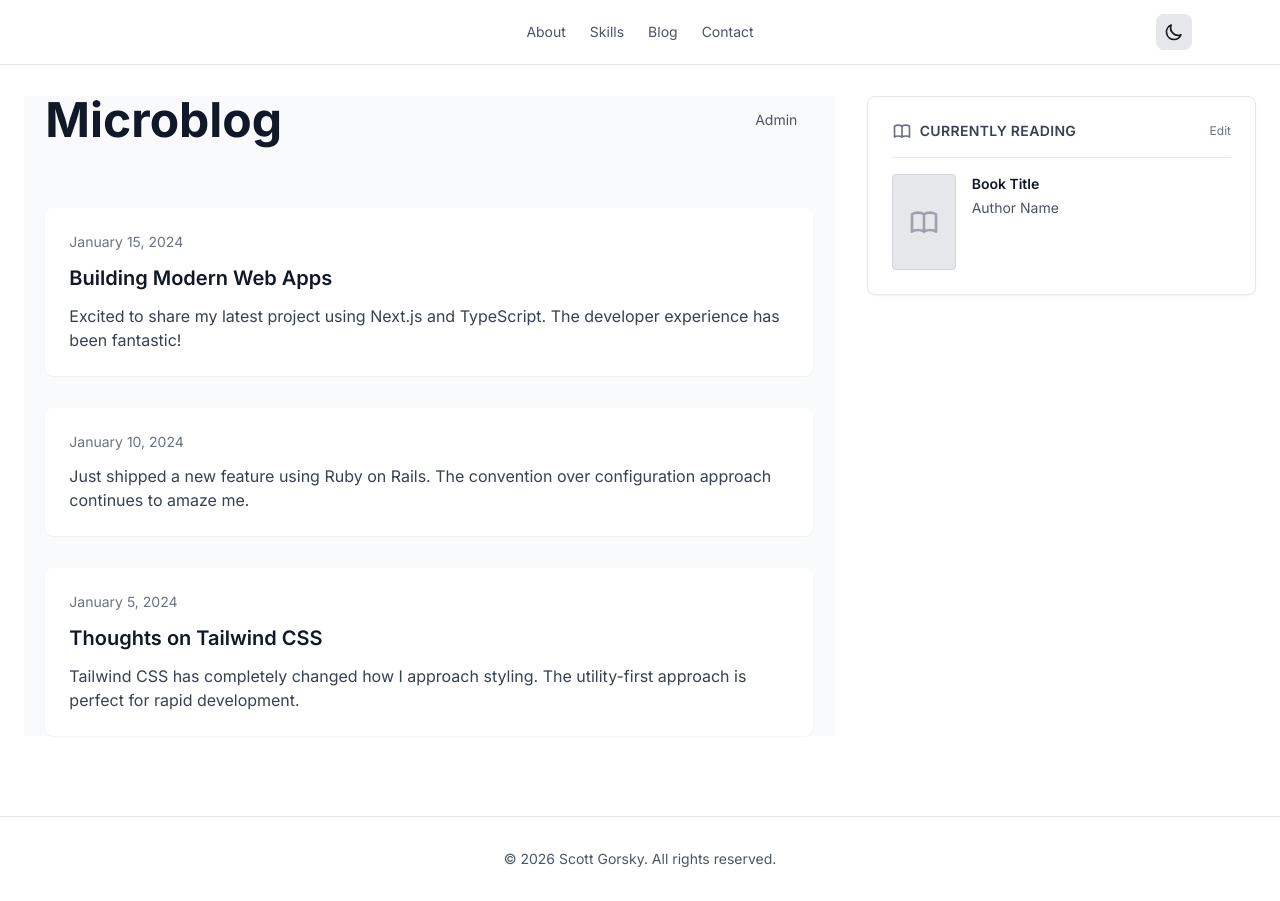
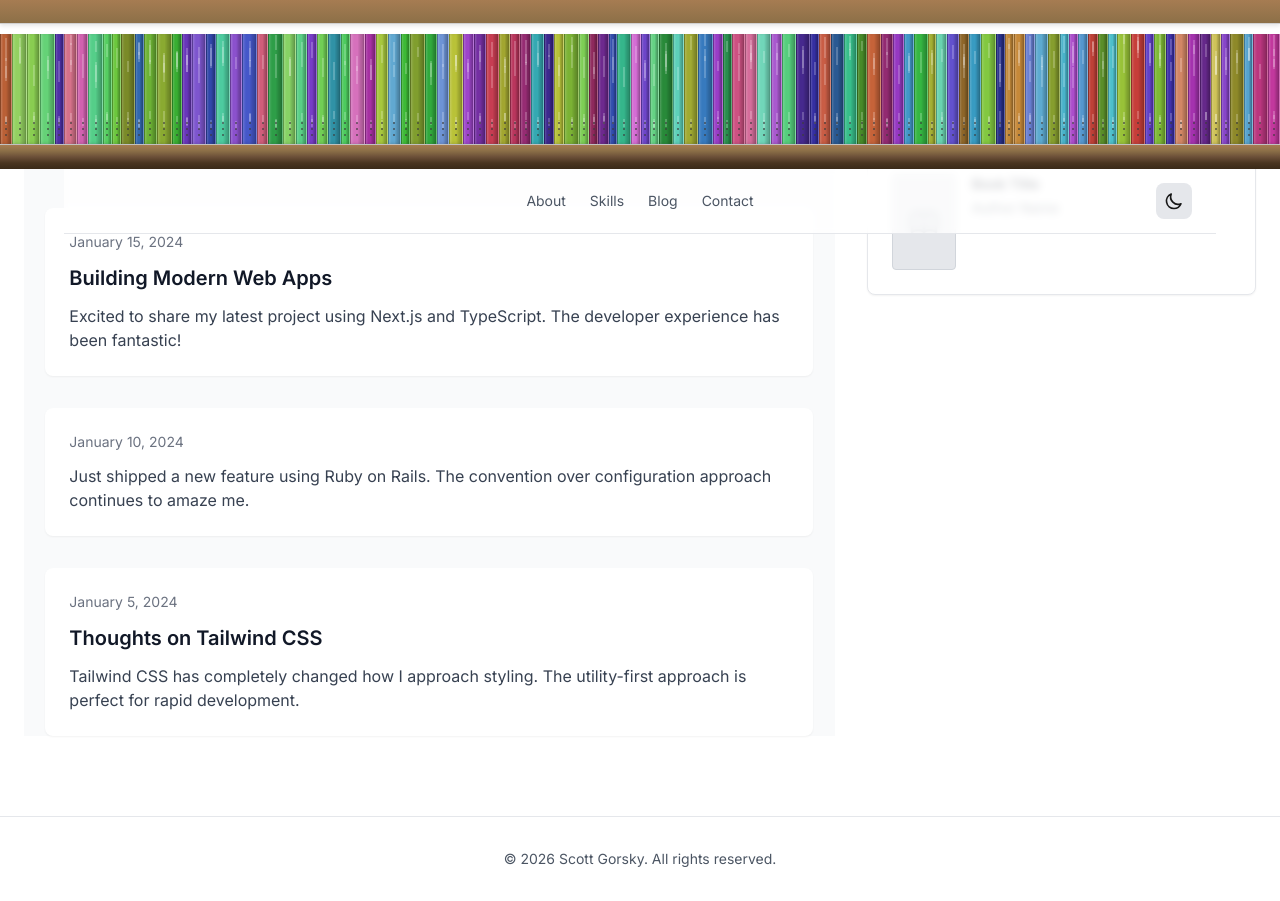
Before and after one commit to sjgorsky/personal-portfolio, a Next.js app: page /blog in a window 1280 px wide. Built offline with nearby package versions, Linux system fonts and the light colour scheme.

Commit message:
add bookshelf

```diff
--- a/app/globals.css
+++ b/app/globals.css
@@ -41,4 +41,181 @@ body {
       linear-gradient(to right, rgba(120, 120, 120, 0.15) 1px, transparent 1px),
       linear-gradient(to bottom, rgba(120, 120, 120, 0.15) 1px, transparent 1px);
   }
+
+  /* Bookshelf Header CSS Drawing */
+  .bookshelf-header {
+    position: relative;
+    width: 100%;
+    background: white;
+    overflow: hidden;
+  }
+
+  .dark .bookshelf-header {
+    background: #0a0a0a;
+  }
+
+  /* Top and bottom wooden planks */
+  .shelf-plank {
+    width: 100%;
+    height: 24px;
+    position: relative;
+  }
+
+  .shelf-plank-top {
+    background: linear-gradient(to bottom, #a67c52 0%, #8b6f47 100%);
+    box-shadow: 0 2px 4px rgba(0, 0, 0, 0.1);
+  }
+
+  .shelf-plank-bottom {
+    background: linear-gradient(to bottom,
+      #a67c52 0%,
+      #8b6f47 25%,
+      #6b4f38 50%,
+      #4a3520 75%,
+      #3a2a18 100%
+    );
+    box-shadow: 0 -2px 4px rgba(0, 0, 0, 0.1);
+  }
+
+  /* Thin gray shelf edges */
+  .shelf-edge {
+    width: 100%;
+    height: 1px;
+    background: #d0d0d0;
+  }
+
+  .dark .shelf-edge {
+    background: #404040;
+  }
+
+  .shelf-edge-top {
+    position: relative;
+    margin-top: -1px;
+  }
+
+  .shelf-edge-bottom {
+    position: relative;
+    margin-top: 0;
+    margin-bottom: 0;
+  }
+
+  /* Decorative tabs above books */
+  .shelf-tabs {
+    display: flex;
+    justify-content: space-around;
+    padding: 8px 0 4px;
+    gap: 2px;
+    background: white;
+  }
+
+  .dark .shelf-tabs {
+    background: #0a0a0a;
+  }
+
+  .shelf-tab {
+    width: 1px;
+    height: 20px;
+    background: white;
+    position: relative;
+  }
+
+  .shelf-tab::after {
+    content: '';
+    position: absolute;
+    top: -4px;
+    left: 50%;
+    transform: translateX(-50%);
+    width: 4px;
+    height: 4px;
+    border-radius: 50%;
+    background: black;
+  }
+
+  .dark .shelf-tab::after {
+    background: white;
+  }
+
+  /* Books row */
+  .books-row {
+    display: flex;
+    gap: 0;
+    padding: 8px 0 0;
+    background: white;
+    min-height: 120px;
+    align-items: flex-end;
+  }
+
+  .dark .books-row {
+    background: #0a0a0a;
+  }
+
+  /* Individual book spine */
+  .book-spine {
+    height: 110px;
+    position: relative;
+    background: var(--book-color);
+    background-image: linear-gradient(to right,
+      rgba(255, 255, 255, 0.1) 0%,
+      transparent 25%,
+      transparent 50%,
+      rgba(0, 0, 0, 0.15) 75%,
+      rgba(0, 0, 0, 0.2) 100%
+    );
+    border-left: 1px solid rgba(0, 0, 0, 0.1);
+    border-right: 1px solid rgba(255, 255, 255, 0.2);
+    box-shadow:
+      inset -1px 0 2px rgba(0, 0, 0, 0.15),
+      inset 1px 0 2px rgba(255, 255, 255, 0.1);
+    flex-shrink: 0;
+    margin-bottom: 0;
+  }
+
+  /* Vertical lines for titles and authors */
+  .book-line {
+    position: absolute;
+    left: 50%;
+    transform: translateX(-50%);
+    width: 1px;
+    background: rgba(255, 255, 255, 0.6);
+    opacity: 0.7;
+  }
+
+  .book-title-line {
+    /* Random lengths for titles - already set via inline styles */
+  }
+
+  .book-author-line {
+    /* Consistent lengths for authors - already set via inline styles */
+  }
+
+  /* Three dots near bottom */
+  .book-dots {
+    position: absolute;
+    bottom: 8px;
+    left: 50%;
+    transform: translateX(-50%);
+    display: flex;
+    gap: 2px;
+    flex-direction: column;
+    align-items: center;
+  }
+
+  .book-dot {
+    width: 2px;
+    height: 2px;
+    border-radius: 50%;
+    background: rgba(60, 60, 60, 0.8);
+  }
+
+  .dark .book-dot {
+    background: rgba(200, 200, 200, 0.8);
+  }
+
+  .book-dots .book-dot:first-child {
+    margin-bottom: 2px;
+  }
+
+  .book-dots .book-dot:last-child {
+    margin-top: 2px;
+  }
 }
--- a/components/Navigation.tsx
+++ b/components/Navigation.tsx
@@ -26,9 +26,97 @@ export default function Navigation() {
     }
   };
 
+  // Generate random colors and flex weights for books
+  const generateBooks = (count: number) => {
+    const books = [];
+    for (let i = 0; i < count; i++) {
+      const hue = Math.floor(Math.random() * 360);
+      const saturation = 55;
+      const lightness = 35 + Math.floor(Math.random() * 30); // 35-65%
+      const flexGrow = 1.5 + Math.random() * 1.5; // Random flex-grow between 0.5 and 2
+
+      // Generate random title lines (top) - 1-3 segments with random lengths
+      const titleSegments = [];
+      const numTitleSegments = 1 + Math.floor(Math.random() * 3); // 1-3 segments
+      for (let j = 0; j < numTitleSegments; j++) {
+        titleSegments.push({
+          top: Math.random() * 30, // Random starting position in top 30% of spine
+          height: 10 + Math.random() * 15, // Random height between 10-25px
+        });
+      }
+
+      // Generate consistent author lines (bottom) - 1-2 segments
+      const authorSegments = [];
+      const numAuthorSegments = 1 + Math.floor(Math.random() * 2); // 1-2 segments
+      const authorLineHeight = 8; // Consistent height for author lines
+      for (let j = 0; j < numAuthorSegments; j++) {
+        authorSegments.push({
+          bottom: 15 + Math.random() * 10, // Random position in bottom area
+          height: authorLineHeight,
+        });
+      }
+
+      books.push({
+        color: `hsl(${hue}, ${saturation}%, ${lightness}%)`,
+        flexGrow: flexGrow,
+        titleSegments: titleSegments,
+        authorSegments: authorSegments,
+      });
+    }
+    return books;
+  };
+
+  const books = generateBooks(110);
+
   return (
-    <nav className="fixed top-0 left-0 right-0 z-40 bg-white/80 dark:bg-gray-900/80 backdrop-blur-sm border-b border-gray-200 dark:border-gray-800">
-      <div className="max-w-6xl mx-auto px-6">
+    <nav className="fixed top-0 left-0 right-0 z-40">
+      <div className="bookshelf-header">
+        <div className="shelf-plank shelf-plank-top"></div>
+        <div className="shelf-edge shelf-edge-top"></div>
+        <div className="books-row">
+          {books.map((book, i) => (
+            <div
+              key={i}
+              className="book-spine"
+              style={{
+                '--book-color': book.color,
+                flexGrow: book.flexGrow,
+              } as React.CSSProperties}
+            >
+              {/* Title lines (top) - random lengths */}
+              {book.titleSegments.map((segment, segIdx) => (
+                <div
+                  key={`title-${segIdx}`}
+                  className="book-line book-title-line"
+                  style={{
+                    top: `${segment.top}%`,
+                    height: `${segment.height}px`,
+                  }}
+                />
+              ))}
+              {/* Author lines (bottom) - consistent lengths */}
+              {book.authorSegments.map((segment, segIdx) => (
+                <div
+                  key={`author-${segIdx}`}
+                  className="book-line book-author-line"
+                  style={{
+                    bottom: `${segment.bottom}px`,
+                    height: `${segment.height}px`,
+                  }}
+                />
+              ))}
+              <div className="book-dots">
+                <div className="book-dot"></div>
+                <div className="book-dot"></div>
+                <div className="book-dot"></div>
+              </div>
+            </div>
+          ))}
+        </div>
+        <div className="shelf-edge shelf-edge-bottom"></div>
+        <div className="shelf-plank shelf-plank-bottom"></div>
+      </div>
+      <div className="max-w-6xl mx-auto px-6 bg-white/80 dark:bg-gray-900/80 backdrop-blur-sm border-b border-gray-200 dark:border-gray-800">
         <div className="flex items-center justify-center h-16 relative">
           <div className="flex items-center space-x-6">
             <button
```
